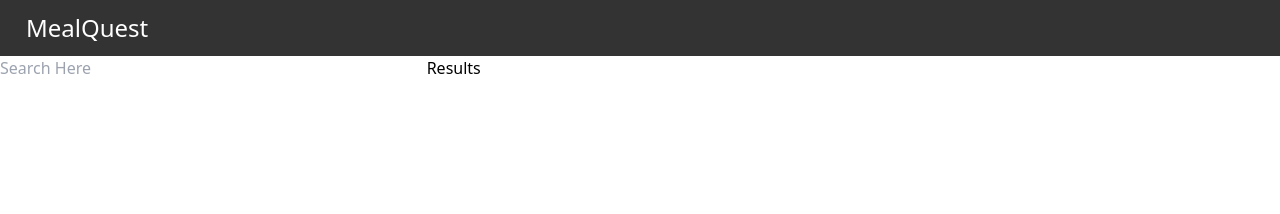
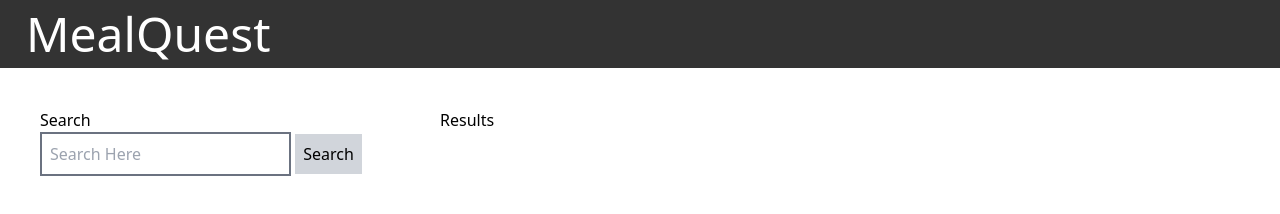
Before and after one commit to MattLombard/MealQuest, a plain HTML site: page index.html in a window 1280 px wide. Drawn offline with nearby package versions, Linux system fonts and the light colour scheme.

Commit message:
added search form

```diff
--- a/index.html
+++ b/index.html
@@ -12,14 +12,20 @@
     <header>
       <nav class="blue-grey lighten-2">
         <div class="nav-wrapper">
-          <p class="brand-logo">MealQuest</p>
+          <h1 class="ml-4 text-5xl">MealQuest</h1>
         </div>
       </nav>
     </header>
-    <main>
+    <main class="m-10">
       <div class="flex flex-row">
         <div id="search-history" class="basis-4/12">
-          <input placeholder="Search Here" />
+          <h3>Search</h3>
+          <input
+            id="search-bar"
+            class="p-2 border-2 border-gray-500"
+            placeholder="Search Here"
+          />
+          <button id="search-button" class="p-2 bg-gray-300">Search</button>
         </div>
 
         <div id="search-results" class="basis-8/12">
```
